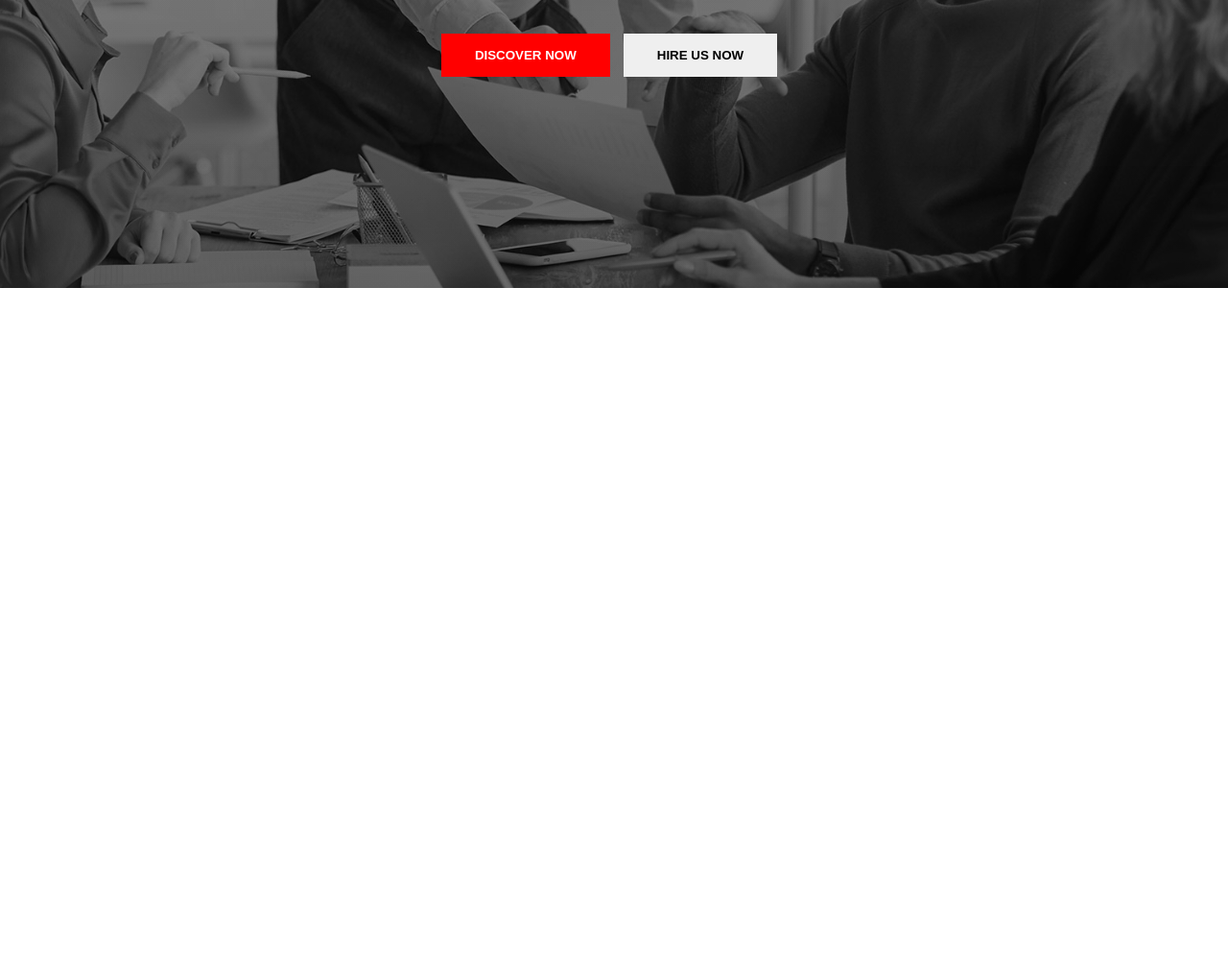
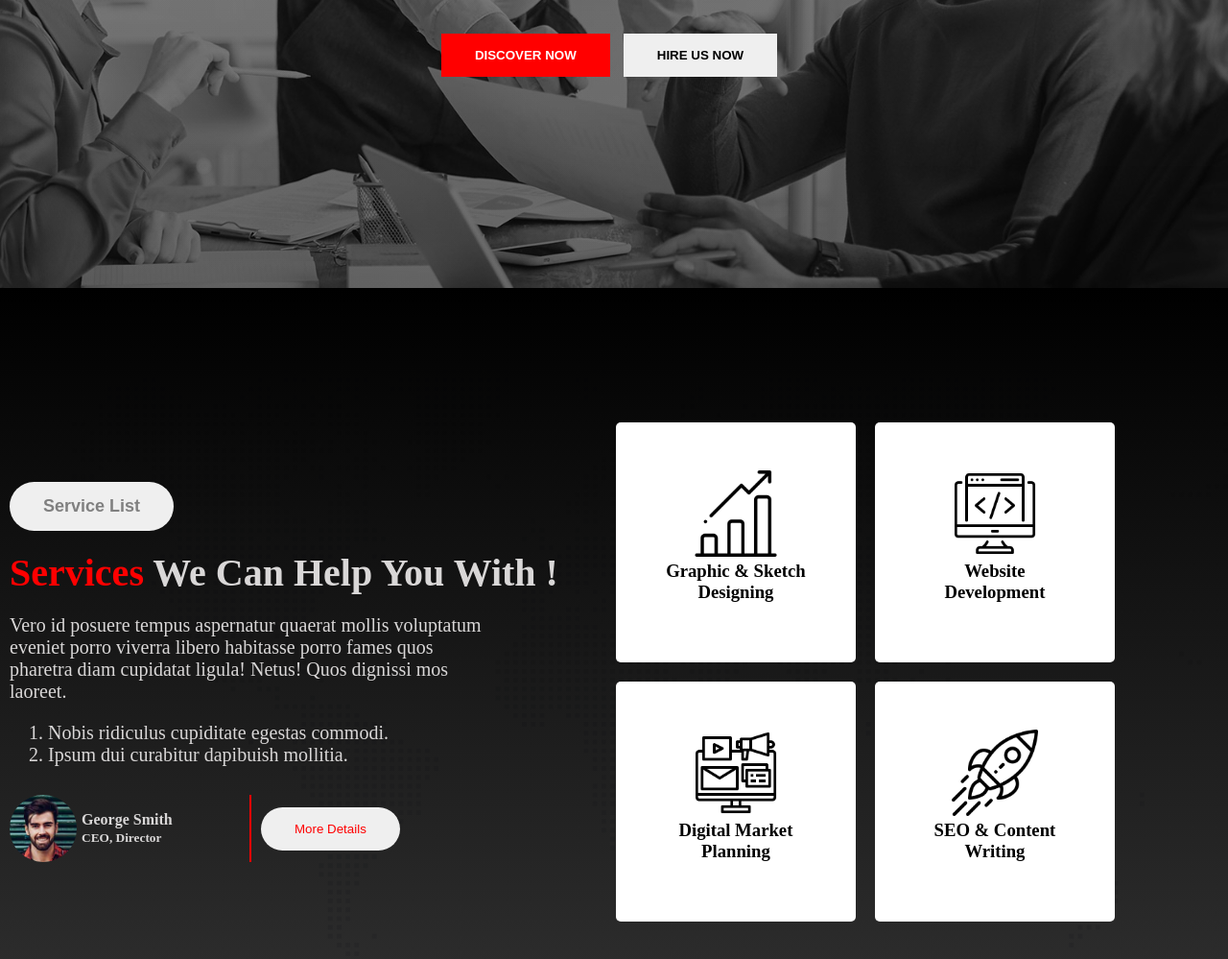
Before and after one commit to shakib2123/Digital-Agency-Practice, a plain HTML site: page index.html in a window 1280 px wide. Shown: the part 585-1584 px from the top of the page at 96% size. Before the commit the page ends 885 px from the top, so only its background shows below. Drawn offline with Linux system fonts and the light colour scheme.

Commit message:
service section created

```diff
--- a/agency.css
+++ b/agency.css
@@ -80,3 +80,97 @@ nav {
     background-color: red;
     color: white;
 }
+
+/* service section start */
+.service-container {
+    height: 100vh;
+    background-image: url(./asset/image/footer-bg.png), linear-gradient(rgb(0, 0, 0), rgb(50, 50, 50));
+    background-blend-mode: overlay;
+    color: rgb(217, 215, 215);
+    padding-left: 10px;
+}
+
+.service-btn {
+    padding: 15px 35px;
+    border: 0;
+    border-radius: 30px;
+    font-weight: bold;
+    font-size: 18px;
+    color: gray;
+    cursor: pointer;
+    margin-bottom: 20px;
+}
+
+.service-title {
+    font-size: 40px;
+    margin-bottom: 20px;
+}
+
+.service-description {
+    width: 500px;
+    margin-bottom: 20px;
+    font-size: 20px;
+}
+
+.list {
+    text-align: left;
+    margin-left: 0;
+    font-size: 20px;
+}
+
+.service-container {
+    display: flex;
+    align-items: center;
+}
+
+.service-author {
+    display: flex;
+    margin-top: 30px;
+    align-items: center;
+}
+
+.author-info {
+    width: 250px;
+    display: flex;
+    align-items: center;
+    border-right: 2px solid red;
+}
+
+.author-img {
+    width: 70px;
+    border-radius: 50%;
+    margin-right: 5px;
+}
+
+.author-btn {
+    padding: 15px 35px;
+    border: 0;
+    border-radius: 30px;
+    color: red;
+    margin-left: 10px;
+}
+
+.services {
+    width: 50%;
+    margin-left: 50px;
+}
+
+
+.service {
+    text-align: center;
+    border-radius: 5px;
+    margin: 10px;
+    padding: 50px;
+    width: 150px;
+    height: 150px;
+    background-color: #fff;
+    color: black;
+}
+
+.service-img {
+    width: 90px;
+}
+
+.tow-service {
+    display: flex;
+}
--- a/index.html
+++ b/index.html
@@ -37,7 +37,59 @@
             </div>
         </div>
     </header>
-    <main></main>
+    <main>
+        <!-- Service section start -->
+        <section class="service-container">
+            <div class="service-info">
+                <button class="service-btn">Service List</button>
+                <h2 class="service-title"><span class="text-primary">Services</span> We Can Help You With !</h2>
+                <p class="service-description">Vero id posuere tempus aspernatur quaerat mollis voluptatum eveniet porro
+                    viverra libero habitasse
+                    porro fames quos pharetra diam cupidatat ligula! Netus! Quos dignissi mos laoreet.</p>
+                <div class="list">
+                    <ol>
+                        <li>Nobis ridiculus cupiditate egestas commodi.</li>
+                        <li>Ipsum dui curabitur dapibuish mollitia.</li>
+                    </ol>
+                </div>
+                <div class="service-author">
+                    <div class="author-info">
+                        <img class="author-img" src="./asset/image/author.jpg" alt="">
+                        <h4>George Smith <br>
+                            <small>CEO, Director</small>
+                        </h4>
+
+                    </div>
+                    <div class="author-details">
+                        <button class="author-btn">More Details</button>
+                    </div>
+                </div>
+            </div>
+            <div class="services">
+                <div class="tow-service">
+                    <div class="service">
+                        <img class="service-img" src="./asset/icons/bar-chart.png" alt="">
+                        <h3>Graphic & Sketch Designing</h3>
+                    </div>
+                    <div class="service">
+                        <img class="service-img" src="./asset/icons/coding.png" alt="">
+                        <h3>Website Development</h3>
+                    </div>
+                </div>
+                <div class="tow-service">
+                    <div class="service">
+                        <img class="service-img" src="./asset/icons/digital-marketing.png" alt="">
+                        <h3>Digital Market Planning</h3>
+                    </div>
+                    <div class="service">
+                        <img class="service-img" src="./asset/icons/startup.png" alt="">
+                        <h3>SEO & Content Writing</h3>
+                    </div>
+                </div>
+
+            </div>
+        </section>
+    </main>
     <footer></footer>
 </body>
 
```
